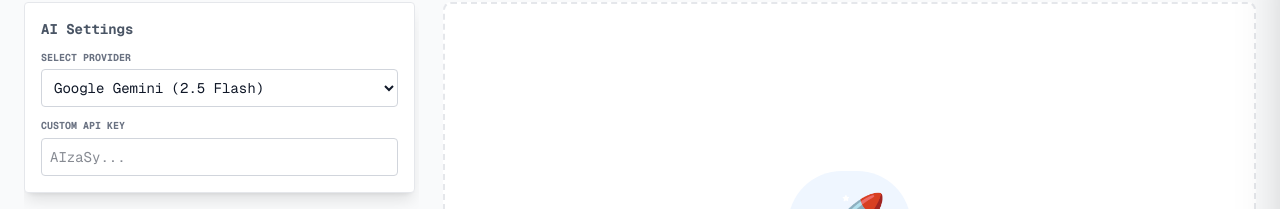
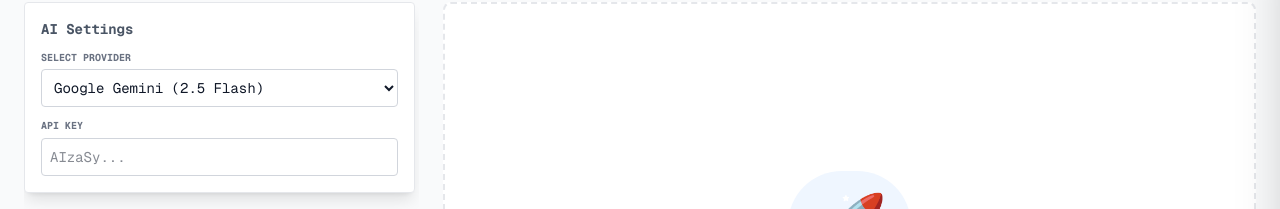
Before and after one commit to archndrx/qa-ai-test-gen, a Next.js app: page / in a window 1280 px wide. Shown: the part 88-297 px from the top of the page. Built offline with nearby package versions, Linux system fonts and the light colour scheme.

Commit message:
adjustment - change wording

```diff
--- a/app/components/inputs/ControlPanel.tsx
+++ b/app/components/inputs/ControlPanel.tsx
@@ -69,7 +69,7 @@
           <span
             className={`text-[10px] uppercase font-bold mb-1 block ${theme.subtext}`}
           >
-            Custom API Key
+            API Key
           </span>
           <input
             type="password"
--- a/app/components/workspace/Workspace.tsx
+++ b/app/components/workspace/Workspace.tsx
@@ -140,7 +140,7 @@
     if (!activeFile?.content) return;
     await navigator.clipboard.writeText(activeFile.content);
     setCopySuccess(true);
-    showToast("Kode berhasil disalin! 📋");
+    showToast("Code was copied successfully!");
     setTimeout(() => setCopySuccess(false), 2000);
   };
 
@@ -153,7 +153,7 @@
     document.body.appendChild(element);
     element.click();
     document.body.removeChild(element);
-    showToast("File downloaded! 📥");
+    showToast("File downloaded!");
     setShowDownloadMenu(false);
   };
 
```
